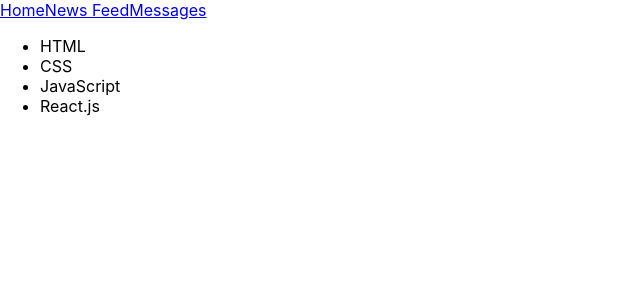
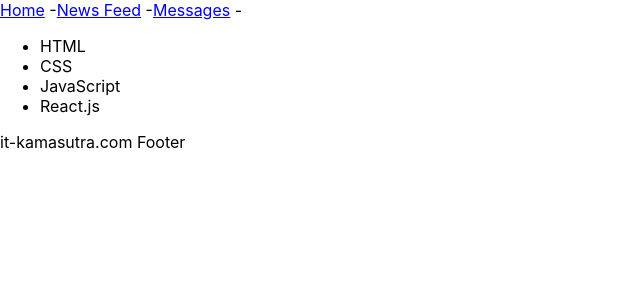
Before and after one commit to IvanKyrychenko/RC-SN-project, a React (Create React App) app in the folder rc-sn-project/: page / in a window 1280 px wide. Shown: the top 300 px of the page, without its empty margins (0-640 px from the left). Built offline with nearby package versions, Linux system fonts and the light colour scheme.

Commit message:
L10 Complete

```diff
--- a/rc-sn-project/src/App.js
+++ b/rc-sn-project/src/App.js
@@ -1,12 +1,15 @@
 import './App.scss';
-import Header from './Header.js';
-import Technologies from './Technologies.js';
+import Header from './Header'
+import Technologies from './Technologies';
+import Footer from './Footer';
+
 
 const App = () => {
   return (
     <div>
       <Header />
       <Technologies />
+      <Footer />
     </div>
   );
 }
--- /dev/null
+++ b/rc-sn-project/src/Footer.js
@@ -0,0 +1,7 @@
+const Footer = () => {
+  return (<div>
+    it-kamasutra.com Footer
+  </div>);
+}
+
+export default Footer;
--- a/rc-sn-project/src/Header.js
+++ b/rc-sn-project/src/Header.js
@@ -1,8 +1,8 @@
 const Header = () => {
   return (<div>
-    <a href="s#">Home</a>
-    <a href="s#">News Feed</a>
-    <a href="s#">Messages</a>
+    <a href="s#">Home</a> -
+    <a href="s#">News Feed</a> -
+    <a href="s#">Messages</a> -
   </div>);
 }
 
```
